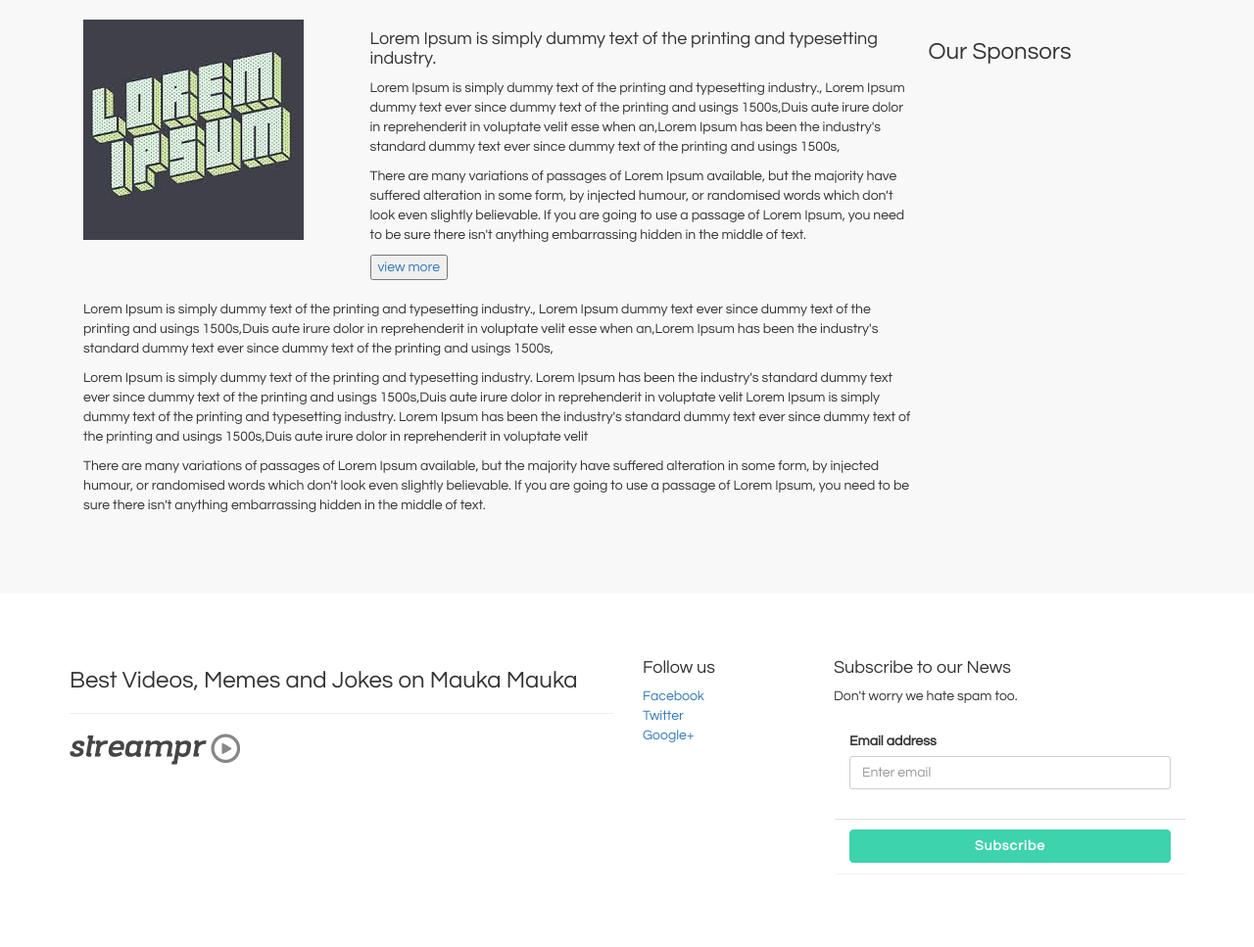
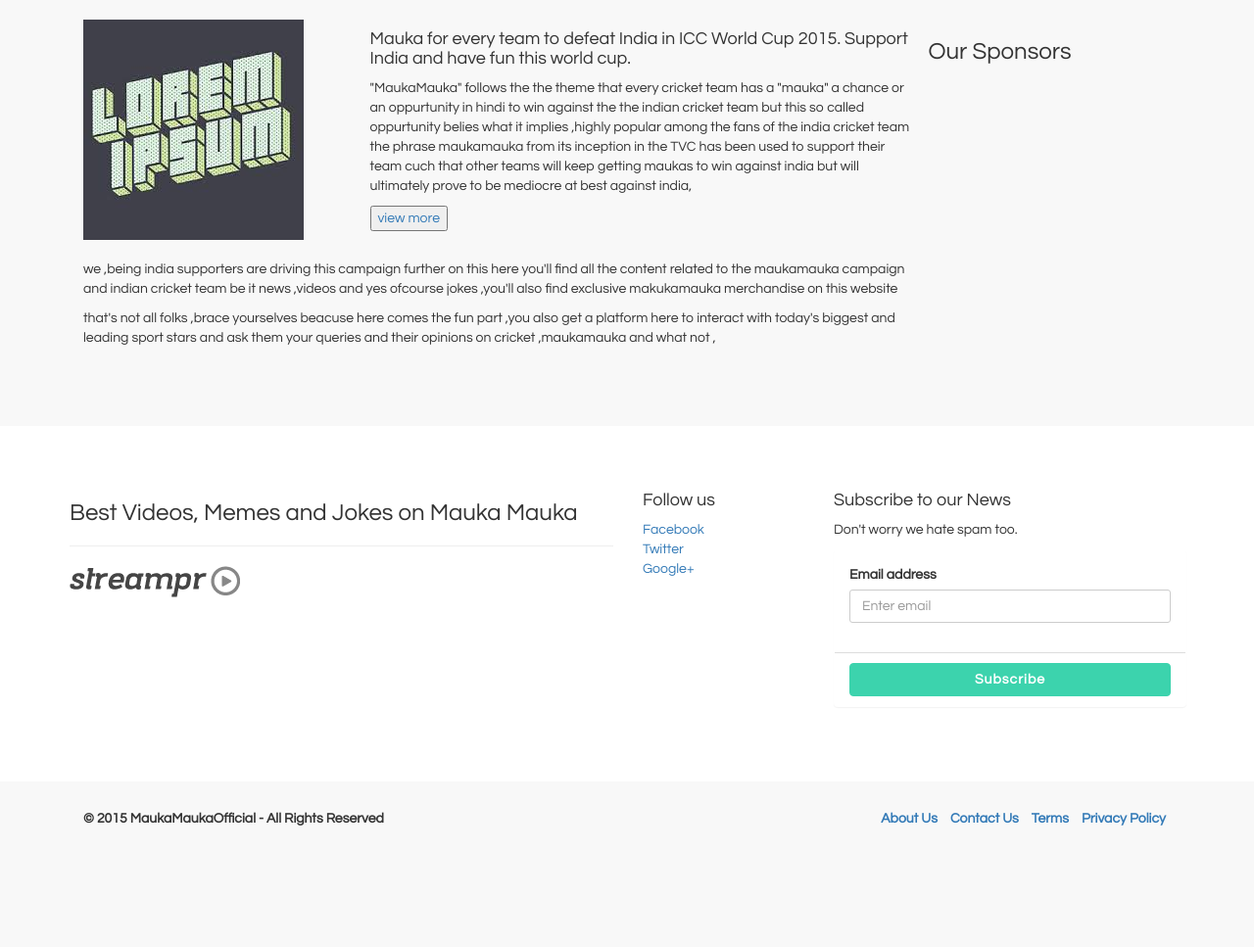
Before and after one commit to akki12345/mauka_world_cup, a PHP site: page /about.php in a window 1280 px wide. Shown: the part 100-1067 px from the top of the page at 98% size. After the commit the page ends 943 px from the top, so only its background shows below. Run offline with PHP 8.4, Linux system fonts and the light colour scheme; some libraries are stand-ins or nearby versions.

Commit message:
lorem ipsum gya bc

```diff
--- a/about.php
+++ b/about.php
@@ -35,9 +35,9 @@ require 'header.php';
 			<img src="cup/lorem.jpg" alt=""  class="img-responsive"/>
 		</div>
 		<div class="col-md-6">
-		     <h4>Lorem Ipsum is simply dummy text of the printing and typesetting industry.</h4>
-		     <p class="para">Lorem Ipsum is simply dummy text of the printing and typesetting industry., Lorem Ipsum  dummy text ever since dummy text of the printing and usings 1500s,Duis aute irure dolor in reprehenderit in voluptate velit esse when an,Lorem Ipsum has been the industry's standard dummy text ever since dummy text of the printing and usings 1500s, </p>
-		     <p class="para">There are many variations of passages of Lorem Ipsum available, but the majority have suffered alteration in some form, by injected humour, or randomised words which don't look even slightly believable. If you are going to use a passage of Lorem Ipsum, you need to be sure there isn't anything embarrassing hidden in the middle of text.</p>
+		     <h4>Mauka for every team to defeat India in ICC World Cup 2015. Support India and have fun this world cup. </h4>
+		     <p class="para">"MaukaMauka" follows the the theme that every cricket team has a "mauka" a chance or an oppurtunity in hindi to win against the the indian cricket team but this so called oppurtunity belies what it implies ,highly popular among the fans of the india cricket team the phrase maukamauka from its inception in the TVC has been used to support their team cuch that other teams will keep getting maukas to win against india but will ultimately prove to be mediocre at best against india, </p>
+		     <p class="para"></p>
 			<div class="read_more">
 				<a href="single.php"><button class="btn_style">view more</button></a>
 			</div>
@@ -45,9 +45,9 @@ require 'header.php';
 		<div class="clearfix"></div>
 		<br>
 		<div class="about_p col-md-9">
-		 	<p class="para">Lorem Ipsum is simply dummy text of the printing and typesetting industry., Lorem Ipsum  dummy text ever since dummy text of the printing and usings 1500s,Duis aute irure dolor in reprehenderit in voluptate velit esse when an,Lorem Ipsum has been the industry's standard dummy text ever since dummy text of the printing and usings 1500s, </p>
-			<p class="para">Lorem Ipsum is simply dummy text of the printing and typesetting industry. Lorem Ipsum has been the industry's standard dummy text ever since dummy text of the printing and usings 1500s,Duis aute irure dolor in reprehenderit in voluptate velit Lorem Ipsum is simply dummy text of the printing and typesetting industry. Lorem Ipsum has been the industry's standard dummy text ever since dummy text of the printing and usings 1500s,Duis aute irure dolor in reprehenderit in voluptate velit</p>
-			<p class="para">There are many variations of passages of Lorem Ipsum available, but the majority have suffered alteration in some form, by injected humour, or randomised words which don't look even slightly believable. If you are going to use a passage of Lorem Ipsum, you need to be sure there isn't anything embarrassing hidden in the middle of text.</p>
+		 	<p class="para">we ,being india supporters are driving this campaign further on this here you'll find all the content related to the maukamauka campaign and indian cricket team be it news ,videos and yes ofcourse jokes ,you'll also find exclusive makukamauka merchandise on this website </p>
+			<p class="para">that's not all folks ,brace yourselves beacuse here comes the fun part ,you also get a platform here to interact with today's biggest and leading sport stars and ask them your queries and their opinions on cricket ,maukamauka and what not ,</p>
+			<p class="para"></p>
 		</div>
 	</div><!-- end about -->
 </div>
--- a/contact.php
+++ b/contact.php
@@ -40,7 +40,7 @@ require 'header.php';
       			<div class="company_ad">
 				     	<h2>Find Address :</h2>
       				<address>
-						 <p>niversity Stadium, University of Delhi,</p>
+						 <p>University Stadium, University of Delhi,</p>
 						 <p>North Campus Vishvavidalaya Marg,</p>
 						 <p>Faculty of Social Work, University Enclave,</p>
 						 <p>New Delhi, Delhi 110007</p>
```
